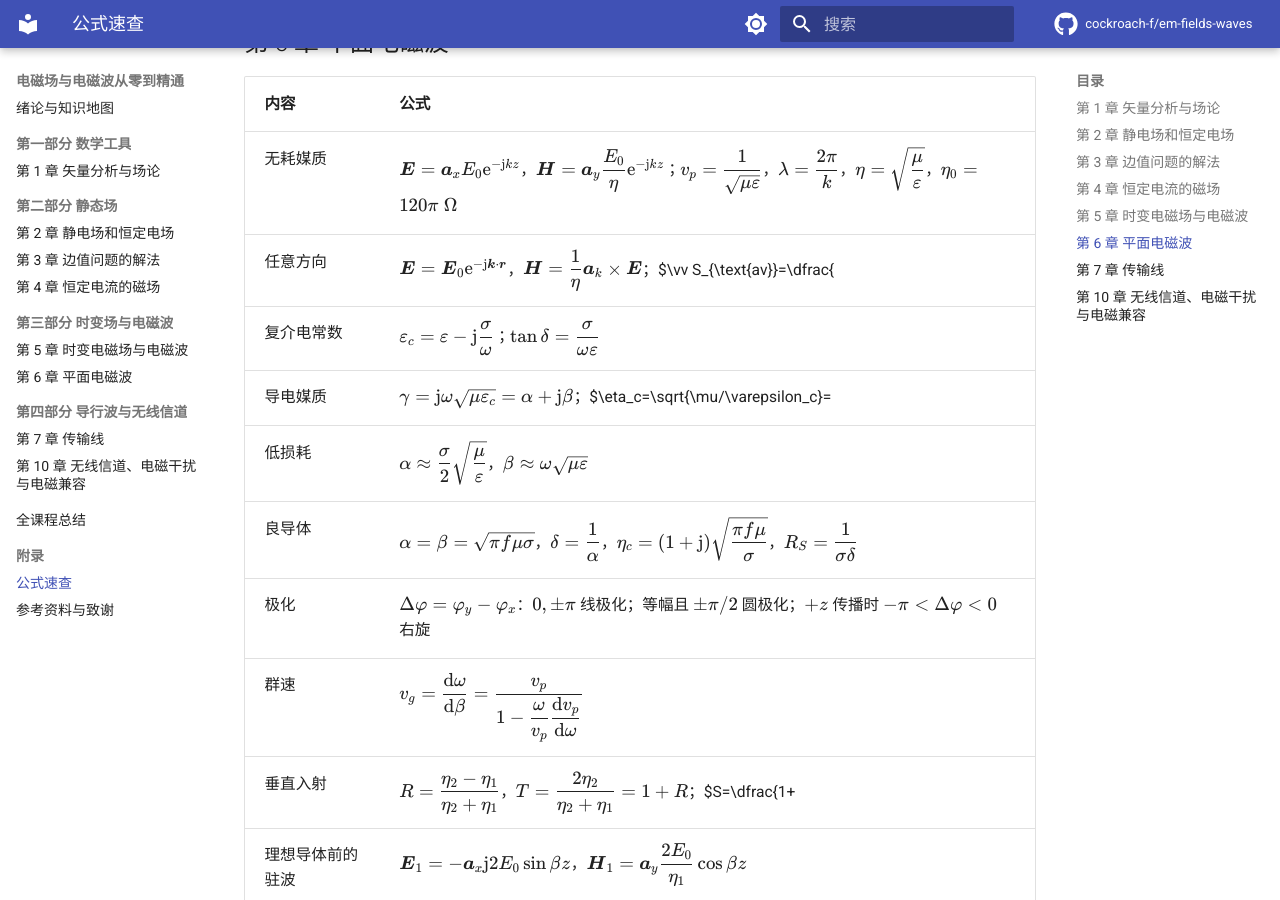
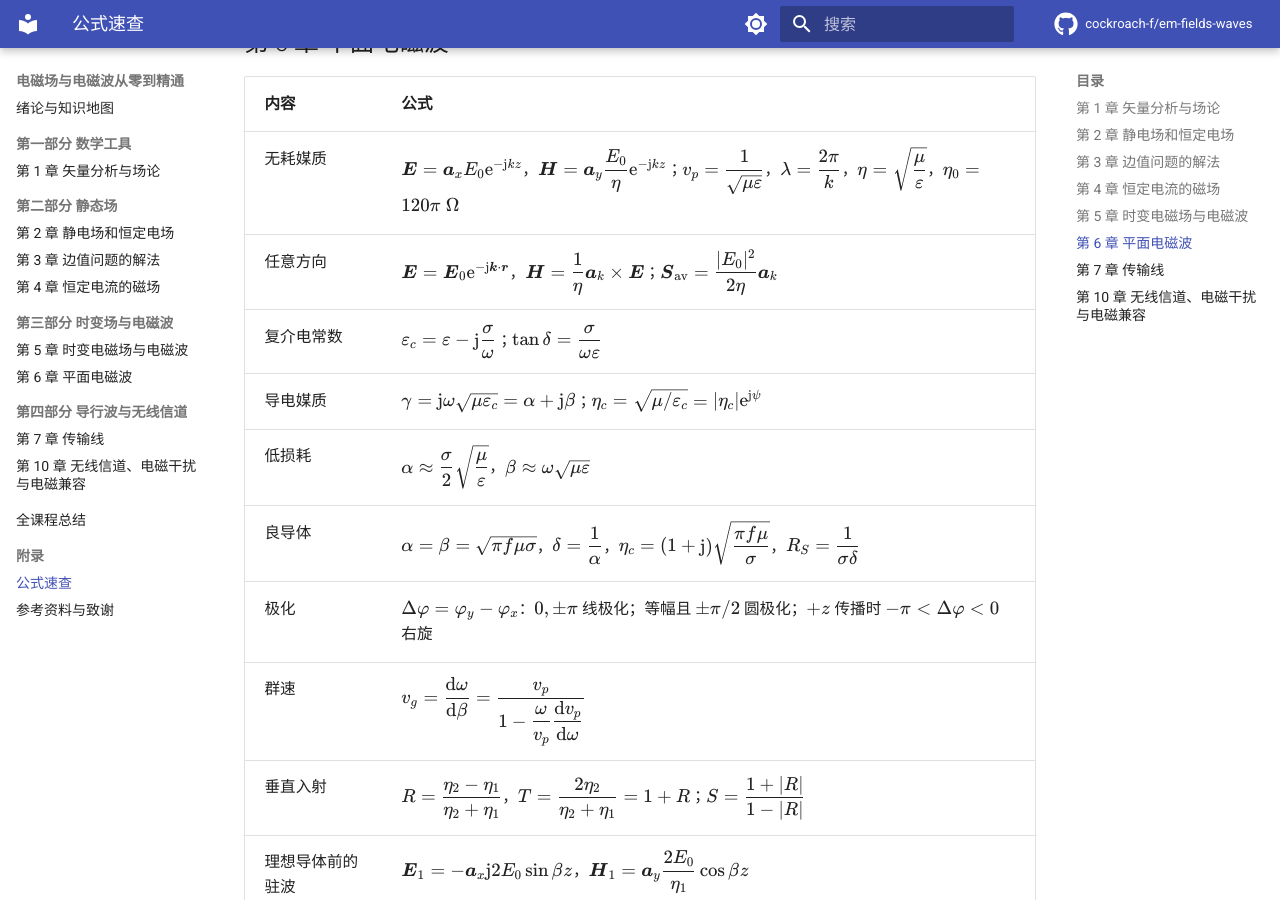
Before and after one commit to cockroach-f/em-fields-waves, an MkDocs documentation site: the page built from docs/formulas.md, in a window 1280 px wide and 900 px high, scrolled down 4599 px. Built offline with MkDocs 1.6.1 and Material for MkDocs 9.7.7, drawn with Linux system fonts in a browser that asks for light colours; comment, search, counter and statistics services are not loaded; some of the changed text lies outside the part shown.

Commit message:
fix: use \lvert/\rvert inside table math so | does not split cells

```diff
--- a/docs/formulas.md
+++ b/docs/formulas.md
@@ -85,14 +85,14 @@
 | 内容 | 公式 |
 |---|---|
 | 无耗媒质 | $\vv E=\ax E_0\mathrm e^{-\je kz}$，$\vv H=\ay\dfrac{E_0}{\eta}\mathrm e^{-\je kz}$；$v_p=\dfrac{1}{\sqrt{\mu\varepsilon}}$，$\lambda=\dfrac{2\pi}{k}$，$\eta=\sqrt{\dfrac\mu\varepsilon}$，$\eta_0=120\pi\ \Omega$ |
-| 任意方向 | $\vv E=\vv E_0\mathrm e^{-\je\vv k\cdot\vv r}$，$\vv H=\dfrac1\eta\vv a_k\times\vv E$；$\vv S_{\text{av}}=\dfrac{|E_0|^2}{2\eta}\vv a_k$ |
+| 任意方向 | $\vv E=\vv E_0\mathrm e^{-\je\vv k\cdot\vv r}$，$\vv H=\dfrac1\eta\vv a_k\times\vv E$；$\vv S_{\text{av}}=\dfrac{\lvert E_0\rvert^2}{2\eta}\vv a_k$ |
 | 复介电常数 | $\varepsilon_c=\varepsilon-\je\dfrac{\sigma}{\omega}$；$\tan\delta=\dfrac{\sigma}{\omega\varepsilon}$ |
-| 导电媒质 | $\gamma=\je\omega\sqrt{\mu\varepsilon_c}=\alpha+\je\beta$；$\eta_c=\sqrt{\mu/\varepsilon_c}=|\eta_c|\mathrm e^{\je\psi}$ |
+| 导电媒质 | $\gamma=\je\omega\sqrt{\mu\varepsilon_c}=\alpha+\je\beta$；$\eta_c=\sqrt{\mu/\varepsilon_c}=\lvert\eta_c\rvert\mathrm e^{\je\psi}$ |
 | 低损耗 | $\alpha\approx\dfrac\sigma2\sqrt{\dfrac\mu\varepsilon}$，$\beta\approx\omega\sqrt{\mu\varepsilon}$ |
 | 良导体 | $\alpha=\beta=\sqrt{\pi f\mu\sigma}$，$\delta=\dfrac1\alpha$，$\eta_c=(1+\je)\sqrt{\dfrac{\pi f\mu}{\sigma}}$，$R_S=\dfrac{1}{\sigma\delta}$ |
 | 极化 | $\Delta\varphi=\varphi_y-\varphi_x$：$0,\pm\pi$ 线极化；等幅且 $\pm\pi/2$ 圆极化；$+z$ 传播时 $-\pi<\Delta\varphi<0$ 右旋 |
 | 群速 | $v_g=\dfrac{\dd\omega}{\dd\beta}=\dfrac{v_p}{1-\dfrac{\omega}{v_p}\dfrac{\dd v_p}{\dd\omega}}$ |
-| 垂直入射 | $R=\dfrac{\eta_2-\eta_1}{\eta_2+\eta_1}$，$T=\dfrac{2\eta_2}{\eta_2+\eta_1}=1+R$；$S=\dfrac{1+|R|}{1-|R|}$ |
+| 垂直入射 | $R=\dfrac{\eta_2-\eta_1}{\eta_2+\eta_1}$，$T=\dfrac{2\eta_2}{\eta_2+\eta_1}=1+R$；$S=\dfrac{1+\lvert R\rvert}{1-\lvert R\rvert}$ |
 | 理想导体前的驻波 | $\vv E_1=-\ax\je2E_0\sin\beta z$，$\vv H_1=\ay\dfrac{2E_0}{\eta_1}\cos\beta z$ |
 | 斜入射 | $\theta_r=\theta_i$，$k_1\sin\theta_i=k_2\sin\theta_t$ |
 | 菲涅耳公式 | $R_\perp=\dfrac{\eta_2\cos\theta_i-\eta_1\cos\theta_t}{\eta_2\cos\theta_i+\eta_1\cos\theta_t}$，$R_\parallel=\dfrac{\eta_1\cos\theta_i-\eta_2\cos\theta_t}{\eta_1\cos\theta_i+\eta_2\cos\theta_t}$ |
```
Also changed, not shown: other parts of docs/formulas.md (+1 -1 lines).
